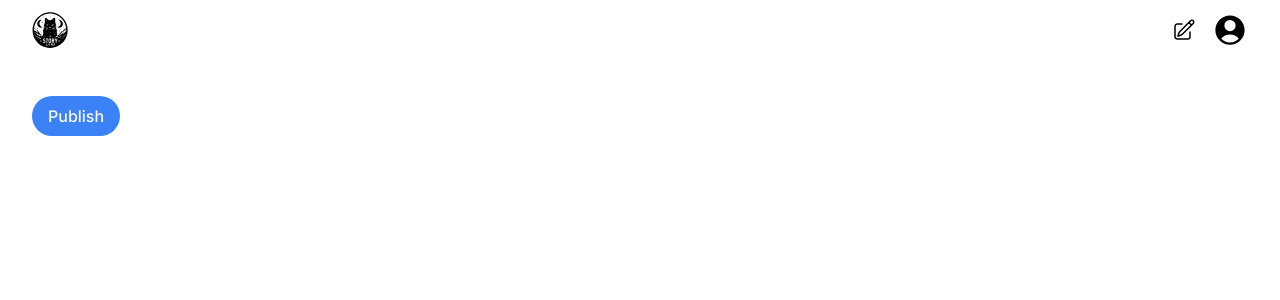
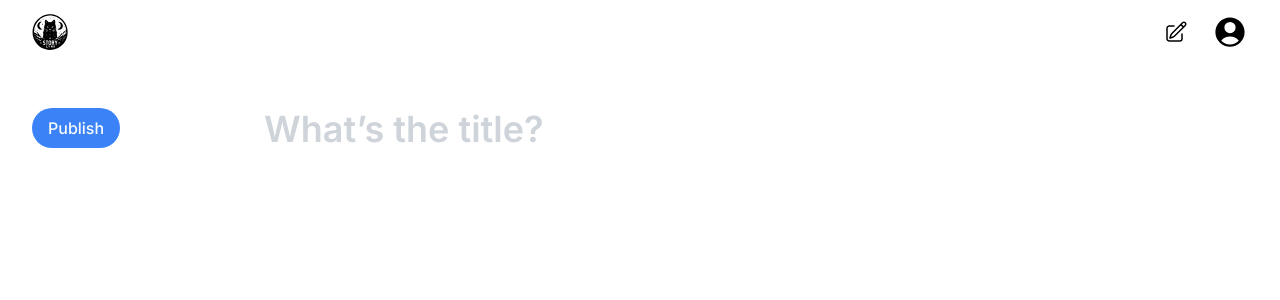
Before and after one commit to MuhammadChandra19/StoryLynx, a Next.js app: page /write in a window 1280 px wide. Shown: the top 300 px of the page. Built offline with nearby package versions, Linux system fonts and the light colour scheme.

Commit message:
feat: adding depedency, fixing navigation

```diff
--- a/components/shared/Editor/Writer.tsx
+++ b/components/shared/Editor/Writer.tsx
@@ -1,6 +1,9 @@
 'use client'
 
 import CodeBlockLowlight from '@tiptap/extension-code-block-lowlight'
+import Document from '@tiptap/extension-document'
+import Placeholder from '@tiptap/extension-placeholder'
+
 import { useEditor, EditorContent } from '@tiptap/react'
 import StarterKit from '@tiptap/starter-kit'
 
@@ -21,13 +24,28 @@ type TWriter = {
 
 const Writer = ({ onPublish, isEditable = true, content = '' }: TWriter) => {
 
+  const CustomDocument = Document.extend({
+    content: 'heading block*',
+  })
+
   const editor = useEditor({
     extensions: [
+      CustomDocument,
       StarterKit.configure({
-        codeBlock: false
+        codeBlock: false,
+        document: false
       }),
       CodeBlockLowlight.configure({
         lowlight: setupLowlight(),
+      }),
+      Placeholder.configure({
+        placeholder: ({ node }) => {
+          if (node.type.name === 'heading') {
+            return 'What’s the title?'
+          }
+
+          return 'Can you add some further context?'
+        },
       }),
     ],
     content: content,
@@ -46,7 +64,7 @@ const Writer = ({ onPublish, isEditable = true, content = '' }: TWriter) => {
 
   return (
     <article className="relative">
-      <div className="fixed -top-0 pt-24 z-50">
+      <div className="fixed top-3 pt-24 z-50">
         <Button
           className="rounded-3xl bg-blue-500 hover:bg-blue-600"
           onClick={handlePublish}
--- a/components/shared/Editor/styles.scss
+++ b/components/shared/Editor/styles.scss
@@ -3,6 +3,14 @@
 
   > * + * {
     margin-top: 0.75em;
+  }
+
+  .is-empty::before {
+    content: attr(data-placeholder);
+    float: left;
+    color: #ced4da;
+    pointer-events: none;
+    height: 0;
   }
 }
 
--- a/components/shared/Topbar.tsx
+++ b/components/shared/Topbar.tsx
@@ -3,12 +3,13 @@ import Link from 'next/link'
 
 const Topbar = () => {
   return (
-    <nav className="navbar z-50 bg-white">
+    <nav className="navbar z-[99999] bg-white">
       <div className="container flex items-center justify-between">
-        <Link href="/" >
+        <Link href="/" className="cursor-pointer">
           <Image src="/assets/storylynx-logo.svg" alt="logo" width={36} height={36}/>
         </Link>
         <div className="flex gap-4">
+          <Link href="/write" className="p-2">
             <Image
               width={24}
               height={24}
@@ -16,6 +17,7 @@ const Topbar = () => {
               src="/assets/icons/pencil-square.svg"
               className="cursor-pointer"
             />
+          </Link>
           <Image
             width={36}
             height={36}
--- a/package.json
+++ b/package.json
@@ -19,16 +19,19 @@
     "@tiptap/pm": "^2.1.13",
     "@tiptap/react": "^2.1.13",
     "@tiptap/starter-kit": "^2.1.13",
+    "@uploadthing/react": "^6.0.2",
     "class-variance-authority": "^0.7.0",
     "clsx": "^2.0.0",
     "lowlight": "^3.1.0",
     "lucide-react": "^0.300.0",
+    "mongoose": "^8.0.3",
     "next": "14.0.4",
     "react": "^18",
     "react-dom": "^18",
     "sass": "^1.69.5",
     "tailwind-merge": "^2.1.0",
-    "tailwindcss-animate": "^1.0.7"
+    "tailwindcss-animate": "^1.0.7",
+    "zod": "^3.22.4"
   },
   "devDependencies": {
     "@types/node": "^20",
```
Also changed, not shown: 1 other file (tests, documents, lock files or other folders). Lines whose indentation alone changed are shown as unchanged.
